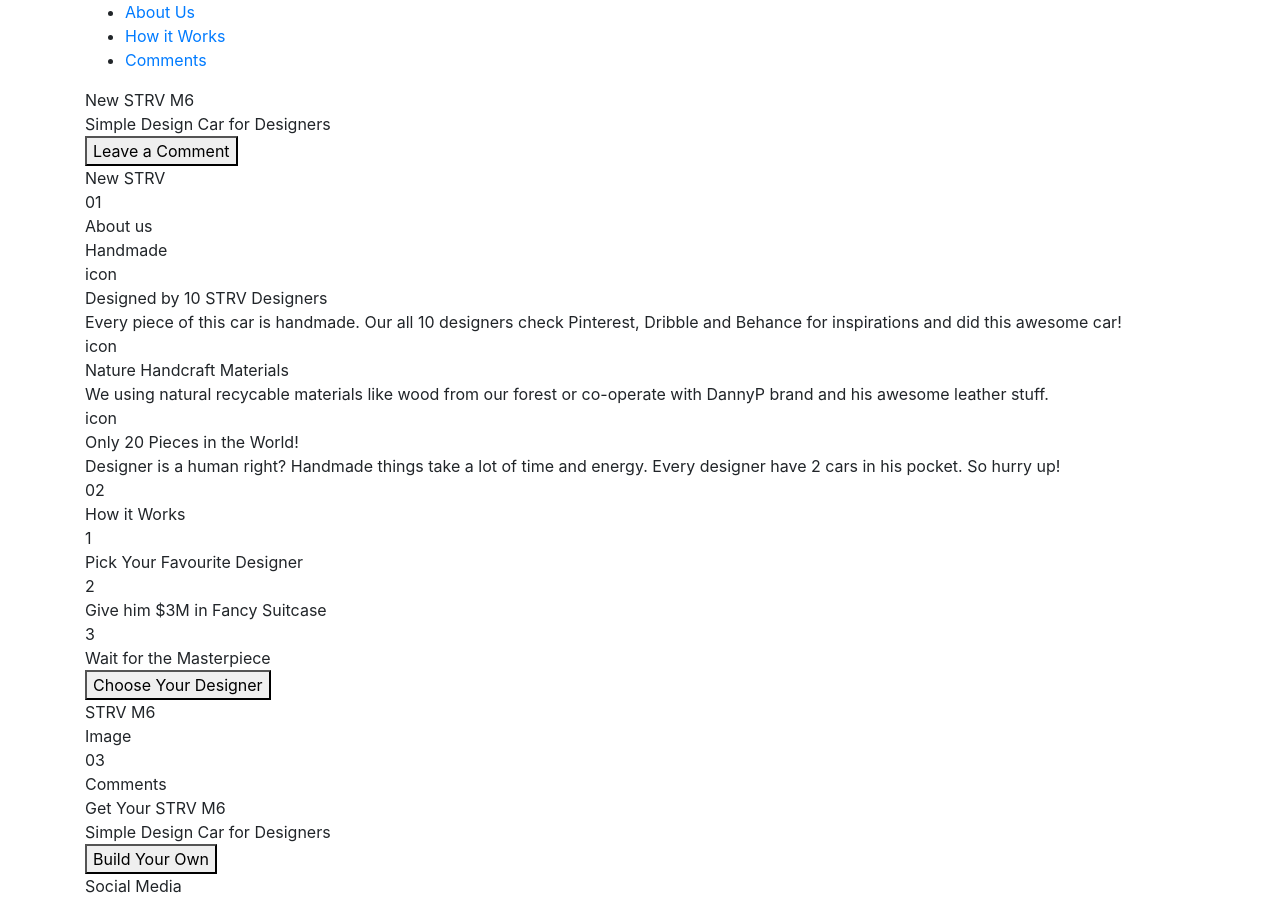
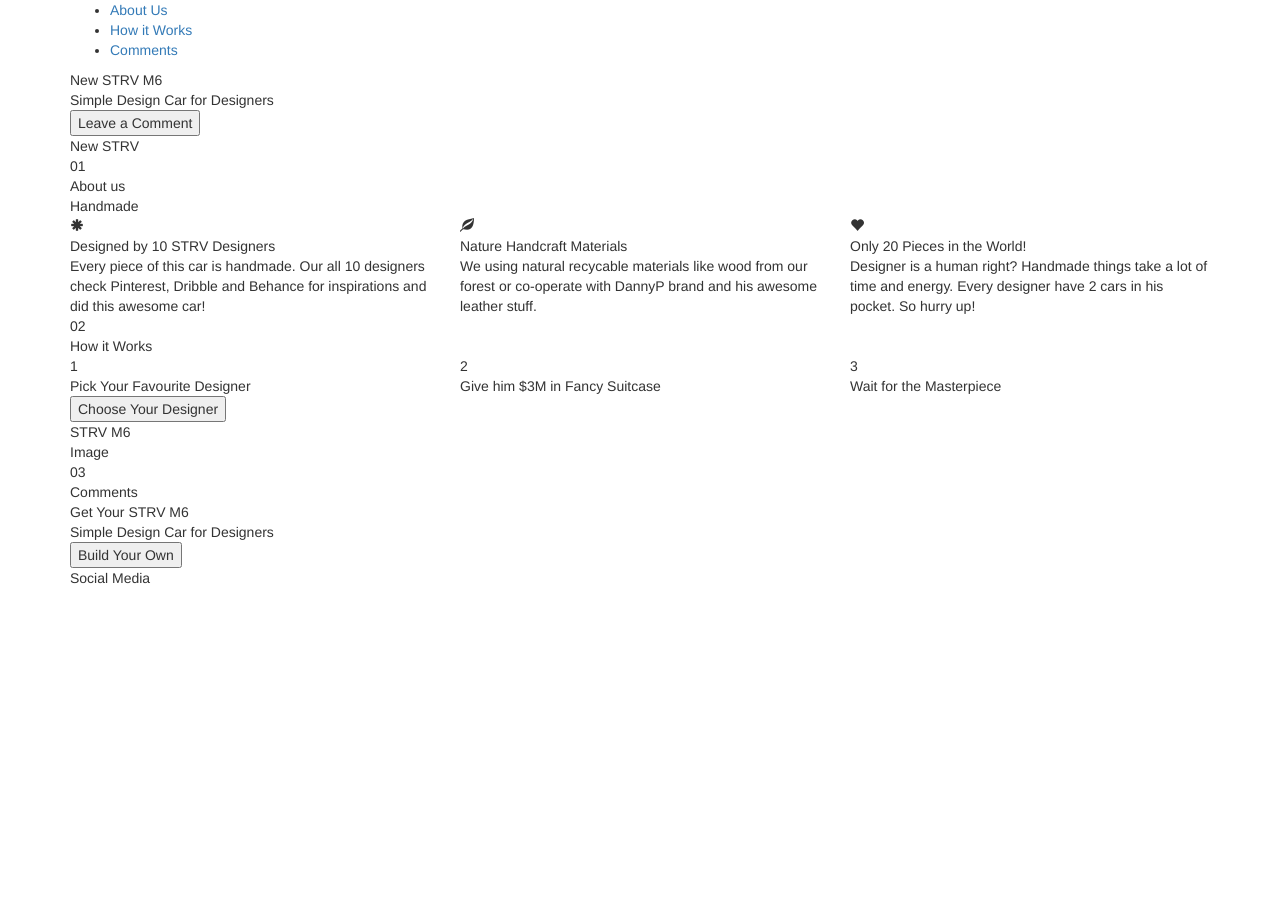
Before and after one commit to manuuzkudun/strvTest, a website: page index.html in a window 1280 px wide. After the commit the page ends 800 px from the top, so only its background shows below. Drawn offline with nearby package versions, Linux system fonts and the light colour scheme.

Commit message:
Grid elements added

```diff
--- a/index.html
+++ b/index.html
@@ -1,19 +1,20 @@
 <!DOCTYPE html>
-<html>
+<html lang="en">
   <head>
+    <meta name="viewport" content="width=device-width, initial-scale=1">
     <link rel="stylesheet" href="/style/style.css">
-    <link rel="stylesheet" href="https://cdn.rawgit.com/twbs/bootstrap/v4-dev/dist/css/bootstrap.css">
+    <link rel="stylesheet" href="https://maxcdn.bootstrapcdn.com/bootstrap/3.3.7/css/bootstrap.min.css" integrity="sha384-BVYiiSIFeK1dGmJRAkycuHAHRg32OmUcww7on3RYdg4Va+PmSTsz/K68vbdEjh4u" crossorigin="anonymous">
   </head>
   <body>
     <!-- Begin container -->
-    <div class='container'>
+    <div class="container">
       <!-- Begin Header -->
       <header>
         <nav>
           <ul>
-            <li><a href='#about-us'>About Us</a></li>
-            <li><a href='#how-it-works'>How it Works</a></li>
-            <li><a href='#comments'>Comments</a></li>
+            <li><a href="#about-us">About Us</a></li>
+            <li><a href="#how-it-works">How it Works</a></li>
+            <li><a href="#comments">Comments</a></li>
           </ul>
         </nav>
         <div>
@@ -29,7 +30,7 @@
       </header>
       <!-- End Header -->
       <!-- Begin About Us section -->
-      <section id='about-us'>
+      <section id="about-us">
         <div>
           <div>01</div>
           <div>About us</div>
@@ -37,22 +38,29 @@
         </div>
         <div>Handmade</div>
         <div>
-          <div className='feature'>
-            <div>icon</div>
+          <div class="row">
+          <div class="col-sm-4 feature">
+            <div>
+              <span class="glyphicon glyphicon-asterisk" aria-hidden="true"></span>
+            </div>
             <div>
               <div>Designed by 10 STRV Designers</div>
               <div>Every piece of this car is handmade. Our all 10 designers check Pinterest, Dribble and Behance for inspirations and did this awesome car!</div>
             </div>
           </div>
-          <div className='feature'>
-            <div>icon</div>
+          <div class="col-sm-4 feature">
+            <div>
+              <span class="glyphicon glyphicon-leaf" aria-hidden="true"></span>
+            </div>
             <div>
               <div>Nature Handcraft Materials</div>
               <div>We using natural recycable materials like wood from our forest or co-operate with DannyP brand and his awesome leather stuff.</div>
             </div>
           </div>
-          <div className='feature'>
-            <div>icon</div>
+          <div class="col-sm-4 feature">
+            <div>
+              <span class="glyphicon glyphicon-heart" aria-hidden="true"></span>
+            </div>
             <div>
               <div>Only 20 Pieces in the World!</div>
               <div>Designer is a human right? Handmade things take a lot of time and energy. Every designer have 2 cars in his pocket. So hurry up!</div>
@@ -62,22 +70,22 @@
       </section>
       <!-- End About Us section -->
       <!-- Begin How it Works section -->
-      <section id='how-it-works'>
+      <section id="how-it-works">
         <div>
           <div>02</div>
           <div>How it Works</div>
           <div></div>
         </div>
-        <div>
-          <div>
-            <div>1</div>
+        <div class="row">
+          <div class="col-sm-4">
+            <div >1</div>
             <div>Pick Your Favourite Designer</div>
           </div>
-          <div>
+          <div class="col-sm-4">
             <div>2</div>
             <div>Give him $3M in Fancy Suitcase</div>
           </div>
-          <div>
+          <div class="col-sm-4">
             <div>3</div>
             <div>Wait for the Masterpiece</div>
           </div>
@@ -92,13 +100,13 @@
       </section>
       <!-- End How it Works section -->
       <!-- Begin Comments section -->
-      <section id='comments'>
+      <section id="comments">
         <div>
           <div>03</div>
           <div>Comments</div>
           <div></div>
         </div>
-        <div id='app-container'></div>
+        <div id="app-container"></div>
       </section>
       <!-- End Comments section -->
       <!-- Begin Footer -->
@@ -120,5 +128,5 @@
       </div>
     <!-- End container -->
   </body>
-  <script src='/bundle.js'></script>
+  <script src="/bundle.js"></script>
 </html>
```
